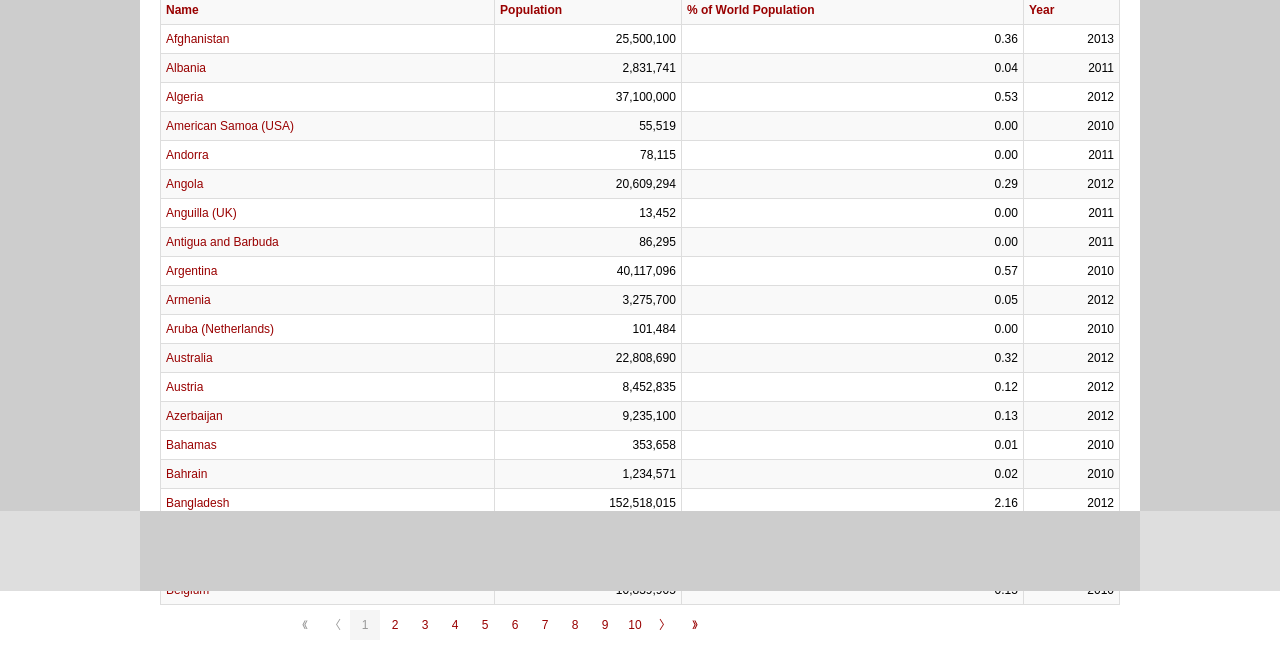
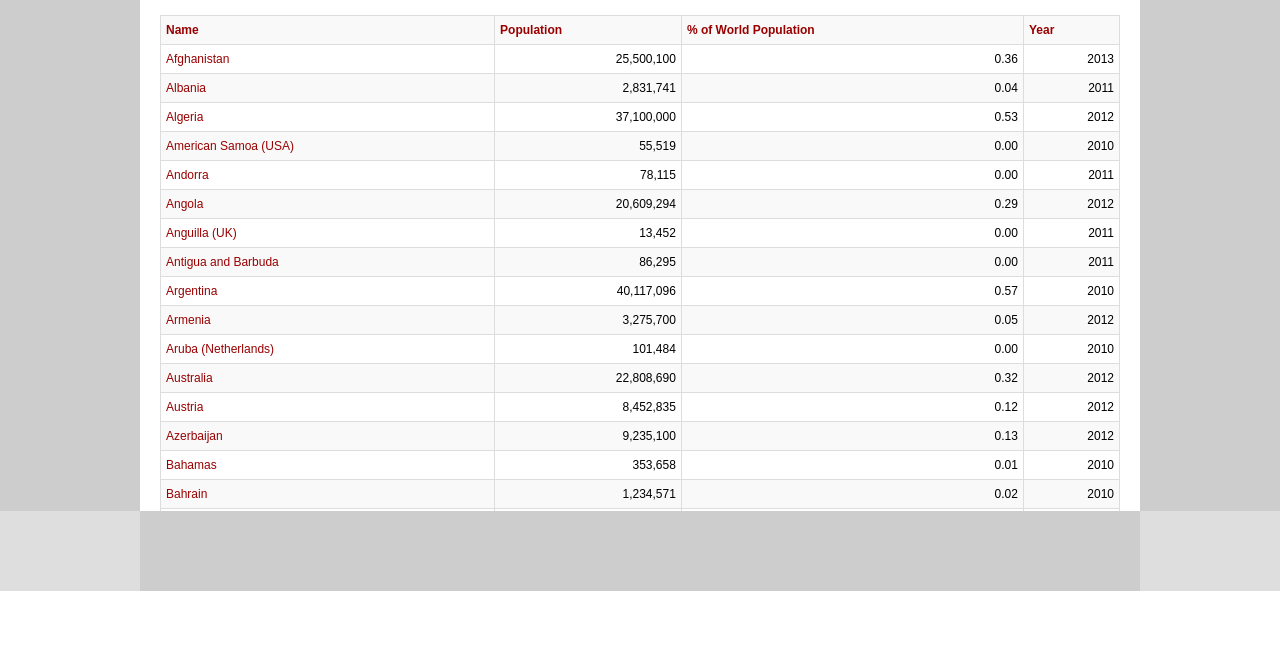
Before and after one commit to cnelson87/backbone-backgrid, a website: page public/index.html in a window 1280 px wide. Shown: the part 209-854 px from the top of the page. After the commit the page ends 800 px from the top, so only its background shows below. Drawn offline with Linux system fonts and the light colour scheme.

Commit message:
css edits

```diff
--- a/public/_ui/css/bbbg.css
+++ b/public/_ui/css/bbbg.css
@@ -865,8 +865,9 @@
   height: 100%;
   background: #fff;
   margin: 0 auto;
-  padding: 20px;
+  padding: 0 20px;
   position: relative;
+  overflow: scroll;
   -webkit-box-sizing: border-box;
   -moz-box-sizing: border-box;
   -o-box-sizing: border-box;
@@ -876,6 +877,13 @@
 #main #main-inner #content {
   width: 100%;
   min-height: 400px;
+  padding: 40px 0;
+  position: relative;
+}
+#main #main-inner #subcol {
+  width: 200px;
+  min-height: 400px;
+  padding: 40px 0;
   position: relative;
 }
 #main #main-inner.twocols #content {
@@ -884,7 +892,6 @@
 }
 #main #main-inner.twocols #subcol {
   float: right;
-  width: 200px;
 }
 
 /*
--- a/src/styles/global/_layout.scss
+++ b/src/styles/global/_layout.scss
@@ -70,13 +70,22 @@
 		height: 100%;
 		background: #fff;
 		margin: 0 auto;
-		padding: 20px;
+		padding: 0 20px;
 		position: relative;
+		overflow: scroll;
 		@include prefix(box-sizing, border-box);
 
 		#content {
 			width: 100%;
 			min-height: 400px;
+			padding: 40px 0;
+			position: relative;
+		}
+
+		#subcol {
+			width: 200px;
+			min-height: 400px;
+			padding: 40px 0;
 			position: relative;
 		}
 
@@ -88,7 +97,6 @@
 			}
 			#subcol {
 				float: right;
-				width: 200px;
 			}
 
 		}
```
